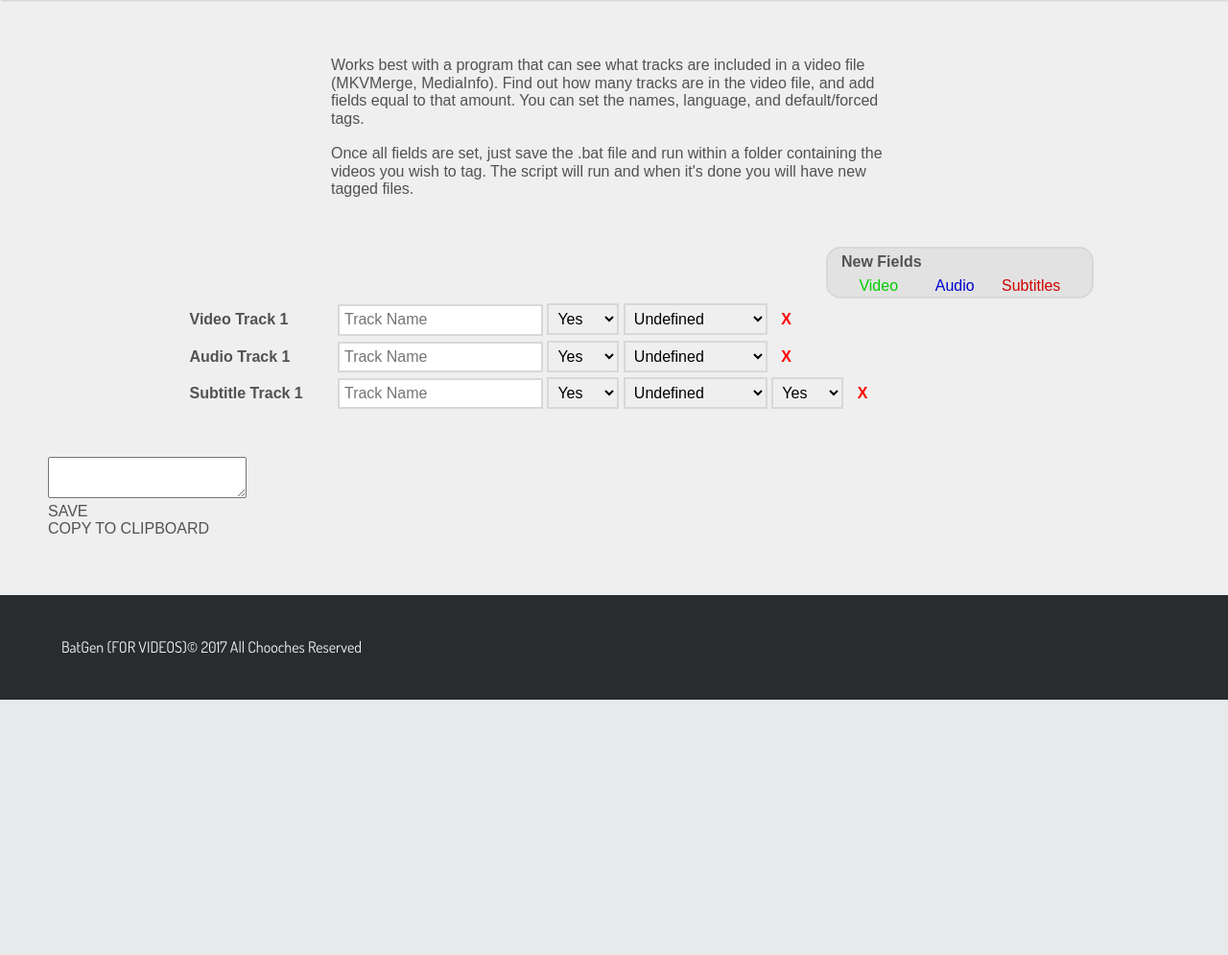
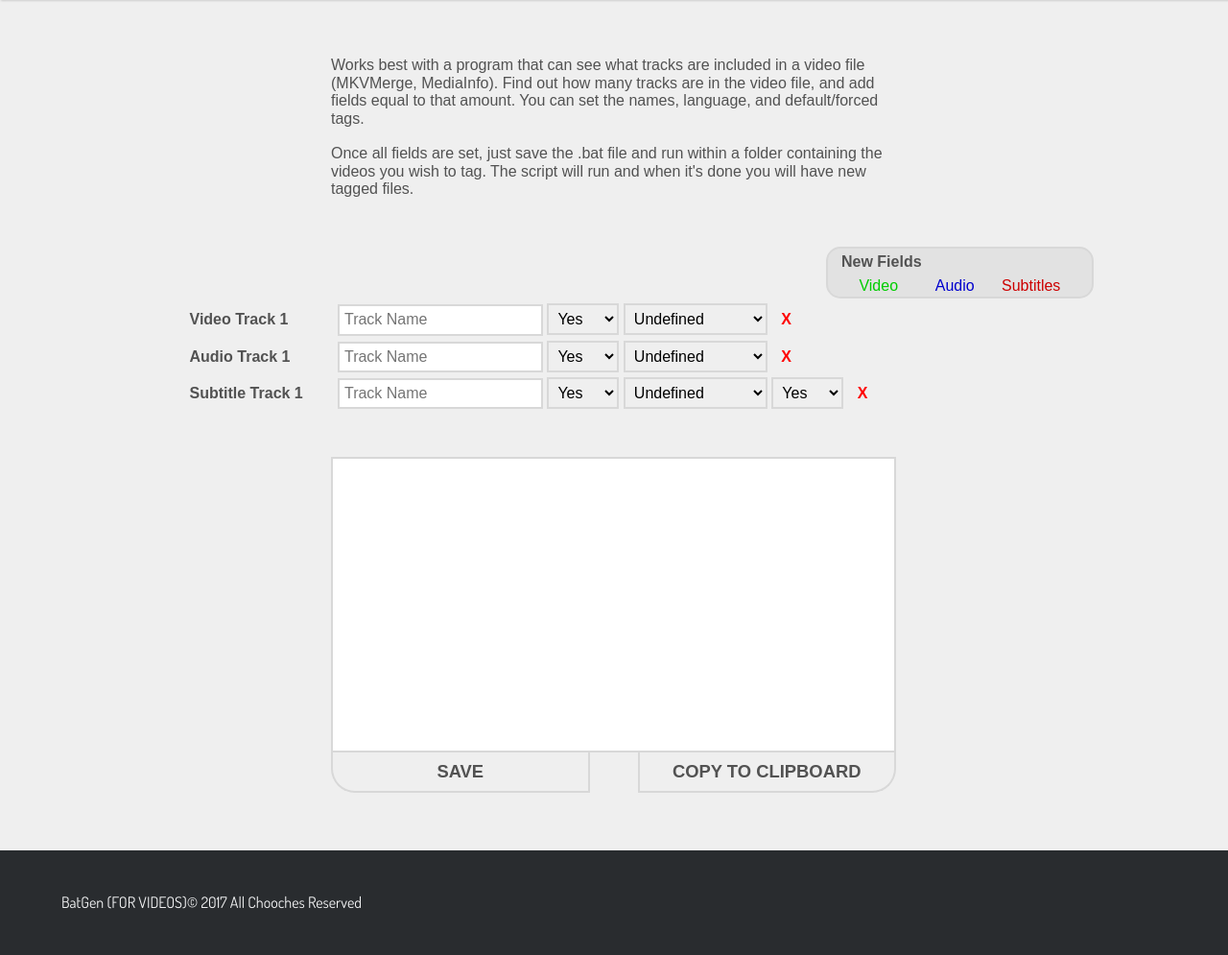
Before and after one commit to CrunchyHotDogs/BatGen, a PHP site: page / in a window 1280 px wide. Shown: the part 194-1189 px from the top of the page at 96% size. Before the commit the page ends 923 px from the top, so only its background shows below. Run offline with PHP 8.4, Linux system fonts and the light colour scheme; some web fonts are replaced.

Commit message:
Added output field css.

```diff
--- a/stylesheet/css/style.css
+++ b/stylesheet/css/style.css
@@ -96,36 +96,91 @@
 .main-content .entry-fields .container-fields .field .track-name, .main-content .entry-fields .container-fields .field .track-default, .main-content .entry-fields .container-fields .field .track-language {
   width: 0;
   border: 2px solid #d8d8d8;
+  outline: none;
   margin: 0;
   padding: 0;
 }
 
-/* line 81, C:/Games-And-Stuff/#Server/GitHub/BatchGenerator/stylesheet/sass/style.scss */
+/* line 82, C:/Games-And-Stuff/#Server/GitHub/BatchGenerator/stylesheet/sass/style.scss */
 .main-content .entry-fields .container-fields .field .track-name {
   width: 200px;
   padding: 5px;
 }
 
-/* line 85, C:/Games-And-Stuff/#Server/GitHub/BatchGenerator/stylesheet/sass/style.scss */
+/* line 86, C:/Games-And-Stuff/#Server/GitHub/BatchGenerator/stylesheet/sass/style.scss */
 .main-content .entry-fields .container-fields .field .track-default {
   width: 75px;
   padding: 5px;
 }
 
-/* line 89, C:/Games-And-Stuff/#Server/GitHub/BatchGenerator/stylesheet/sass/style.scss */
+/* line 90, C:/Games-And-Stuff/#Server/GitHub/BatchGenerator/stylesheet/sass/style.scss */
 .main-content .entry-fields .container-fields .field .track-language {
   width: 150px;
   padding: 5px;
 }
 
-/* line 93, C:/Games-And-Stuff/#Server/GitHub/BatchGenerator/stylesheet/sass/style.scss */
+/* line 94, C:/Games-And-Stuff/#Server/GitHub/BatchGenerator/stylesheet/sass/style.scss */
 .main-content .entry-fields .container-fields .field .remove {
   margin-left: 10px;
   color: red;
   font-weight: bold;
 }
 
-/* line 105, C:/Games-And-Stuff/#Server/GitHub/BatchGenerator/stylesheet/sass/style.scss */
+/* line 102, C:/Games-And-Stuff/#Server/GitHub/BatchGenerator/stylesheet/sass/style.scss */
+.main-content .output-fields {
+  width: 50%;
+  height: 350px;
+  position: relative;
+  margin: 0 auto;
+}
+
+/* line 108, C:/Games-And-Stuff/#Server/GitHub/BatchGenerator/stylesheet/sass/style.scss */
+.main-content .output-fields .output-text {
+  width: 98.5%;
+  height: 300px;
+  resize: none;
+  border: 2px solid #d8d8d8;
+  margin: 0;
+  outline: none;
+}
+
+/* line 116, C:/Games-And-Stuff/#Server/GitHub/BatchGenerator/stylesheet/sass/style.scss */
+.main-content .output-fields .button {
+  display: inline-block;
+  font-weight: bold;
+  font-size: 1.15em;
+  width: 45%;
+  height: 40px;
+  text-align: center;
+  line-height: 40px;
+  bottom: 0;
+  border-top: none;
+  border-bottom: 2px solid #d8d8d8;
+  border-left: 2px solid #d8d8d8;
+  border-right: 2px solid #d8d8d8;
+}
+
+/* line 131, C:/Games-And-Stuff/#Server/GitHub/BatchGenerator/stylesheet/sass/style.scss */
+.main-content .output-fields .button.save {
+  position: absolute;
+  left: 0;
+  border-bottom-left-radius: 25px;
+}
+
+/* line 136, C:/Games-And-Stuff/#Server/GitHub/BatchGenerator/stylesheet/sass/style.scss */
+.main-content .output-fields .button.copy {
+  position: absolute;
+  right: 1px;
+  border-bottom-right-radius: 25px;
+}
+
+/* line 141, C:/Games-And-Stuff/#Server/GitHub/BatchGenerator/stylesheet/sass/style.scss */
+.main-content .output-fields .button:hover {
+  cursor: pointer;
+  background-color: #d8d8d8;
+}
+
+/* line 148, C:/Games-And-Stuff/#Server/GitHub/BatchGenerator/stylesheet/sass/style.scss */
 .header {
   color: #F3F4F5;
   background-color: #27313C;
@@ -134,25 +189,25 @@
   position: relative;
 }
 
-/* line 112, C:/Games-And-Stuff/#Server/GitHub/BatchGenerator/stylesheet/sass/style.scss */
+/* line 155, C:/Games-And-Stuff/#Server/GitHub/BatchGenerator/stylesheet/sass/style.scss */
 .header .logo {
   height: 150px;
 }
 
-/* line 115, C:/Games-And-Stuff/#Server/GitHub/BatchGenerator/stylesheet/sass/style.scss */
+/* line 158, C:/Games-And-Stuff/#Server/GitHub/BatchGenerator/stylesheet/sass/style.scss */
 .header .phrase {
   position: absolute;
   right: 20px;
 }
 
-/* line 119, C:/Games-And-Stuff/#Server/GitHub/BatchGenerator/stylesheet/sass/style.scss */
+/* line 162, C:/Games-And-Stuff/#Server/GitHub/BatchGenerator/stylesheet/sass/style.scss */
 .header .presets {
   position: absolute;
   right: 20px;
   bottom: 20px;
 }
 
-/* line 125, C:/Games-And-Stuff/#Server/GitHub/BatchGenerator/stylesheet/sass/style.scss */
+/* line 168, C:/Games-And-Stuff/#Server/GitHub/BatchGenerator/stylesheet/sass/style.scss */
 .footer {
   color: #F3F4F5;
   background-color: #292c2f;
@@ -169,19 +224,20 @@
 	STAYS THE SAME
 	#11211
 */
-/* line 142, C:/Games-And-Stuff/#Server/GitHub/BatchGenerator/stylesheet/sass/style.scss */
+/* line 185, C:/Games-And-Stuff/#Server/GitHub/BatchGenerator/stylesheet/sass/style.scss */
 body {
+  min-width: 1100px;
   display: flex;
   flex-direction: column;
   height: 100%;
 }
 
-/* line 147, C:/Games-And-Stuff/#Server/GitHub/BatchGenerator/stylesheet/sass/style.scss */
+/* line 191, C:/Games-And-Stuff/#Server/GitHub/BatchGenerator/stylesheet/sass/style.scss */
 .main-content {
   flex: 1 0 auto;
 }
 
-/* line 150, C:/Games-And-Stuff/#Server/GitHub/BatchGenerator/stylesheet/sass/style.scss */
+/* line 194, C:/Games-And-Stuff/#Server/GitHub/BatchGenerator/stylesheet/sass/style.scss */
 .footer, .header {
   flex: 0 0 auto;
 }
@@ -193,27 +249,27 @@ body {
 	MY DEFAULT STYLES
 	#1034.02
 */
-/* line 162, C:/Games-And-Stuff/#Server/GitHub/BatchGenerator/stylesheet/sass/style.scss */
+/* line 206, C:/Games-And-Stuff/#Server/GitHub/BatchGenerator/stylesheet/sass/style.scss */
 .font-dosis {
   font-family: 'Dosis', sans-serif;
 }
 
-/* line 165, C:/Games-And-Stuff/#Server/GitHub/BatchGenerator/stylesheet/sass/style.scss */
+/* line 209, C:/Games-And-Stuff/#Server/GitHub/BatchGenerator/stylesheet/sass/style.scss */
 .font-indieflower {
   font-family: 'Indie Flower', cursive;
 }
 
-/* line 168, C:/Games-And-Stuff/#Server/GitHub/BatchGenerator/stylesheet/sass/style.scss */
+/* line 212, C:/Games-And-Stuff/#Server/GitHub/BatchGenerator/stylesheet/sass/style.scss */
 .font-mirza {
   font-family: 'Mirza', cursive;
 }
 
-/* line 171, C:/Games-And-Stuff/#Server/GitHub/BatchGenerator/stylesheet/sass/style.scss */
+/* line 215, C:/Games-And-Stuff/#Server/GitHub/BatchGenerator/stylesheet/sass/style.scss */
 .clear {
   clear: both;
 }
 
-/* line 174, C:/Games-And-Stuff/#Server/GitHub/BatchGenerator/stylesheet/sass/style.scss */
+/* line 218, C:/Games-And-Stuff/#Server/GitHub/BatchGenerator/stylesheet/sass/style.scss */
 .no-select {
   -webkit-touch-callout: none;
   -webkit-user-select: none;
@@ -222,7 +278,7 @@ body {
   user-select: none;
 }
 
-/* line 181, C:/Games-And-Stuff/#Server/GitHub/BatchGenerator/stylesheet/sass/style.scss */
+/* line 225, C:/Games-And-Stuff/#Server/GitHub/BatchGenerator/stylesheet/sass/style.scss */
 .hidden {
   display: none !important;
 }
--- a/stylesheet/sass/style.scss
+++ b/stylesheet/sass/style.scss
@@ -75,6 +75,7 @@
 				.track-name, .track-default, .track-language {
 					width: 0;
 					border: 2px solid #d8d8d8;
+					outline: none;
 					margin: 0;
 					padding: 0;
 				}
@@ -98,8 +99,50 @@
 			}
 		}
 	}
-	.output-field {
+	.output-fields {
+		width: 50%;
+		height: 350px;
+		position: relative;
+		margin: 0 auto;
 
+		.output-text {
+			width: 98.5%;
+			height: 300px;
+			resize: none;
+			border: 2px solid #d8d8d8;
+			margin: 0;
+			outline: none;
+		}
+		.button {
+			display: inline-block;
+			font-weight: bold;
+			font-size: 1.15em;
+			width: 45%;
+			height: 40px;
+			text-align: center;
+			line-height: 40px;
+			bottom: 0;
+			border-top: none;
+			border-bottom: 2px solid #d8d8d8;
+			border-left: 2px solid #d8d8d8;
+			border-right: 2px solid #d8d8d8;
+
+
+			&.save {
+				position: absolute;
+				left: 0;
+				border-bottom-left-radius: 25px;
+			}
+			&.copy {
+				position: absolute;
+				right: 1px;
+				border-bottom-right-radius: 25px;
+			}
+			&:hover {
+				cursor: pointer;
+				background-color: #d8d8d8;
+			}
+		}
 	}
 }
 .header {
@@ -140,6 +183,7 @@
 	#11211
 */
 body {
+	min-width: 1100px;
 	display: flex;
 	flex-direction: column;
 	height: 100%;
--- a/templates/pages/home.php
+++ b/templates/pages/home.php
@@ -76,10 +76,10 @@
 		</div>
 	</div>
 
-	<div class='output-field'>
-		<textarea></textarea>
-		<div>SAVE</div>
-		<div>COPY TO CLIPBOARD</div>
+	<div class='output-fields'>
+		<textarea class='output-text'></textarea>
+		<div class='button save'>SAVE</div>
+		<div class='button copy'>COPY TO CLIPBOARD</div>
 	</div>
 </div>
 
```
Also changed, not shown: 1 other file.
